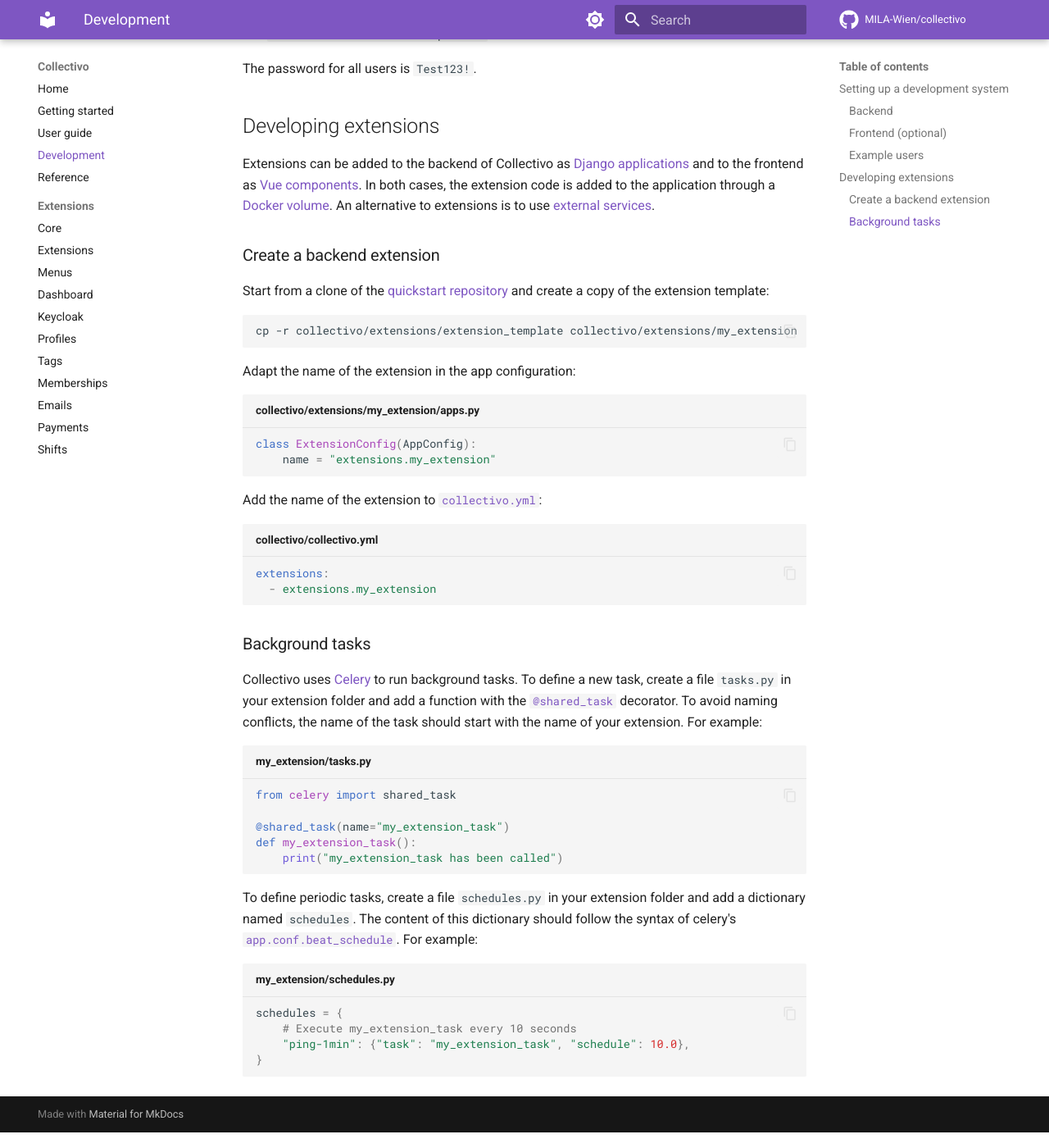
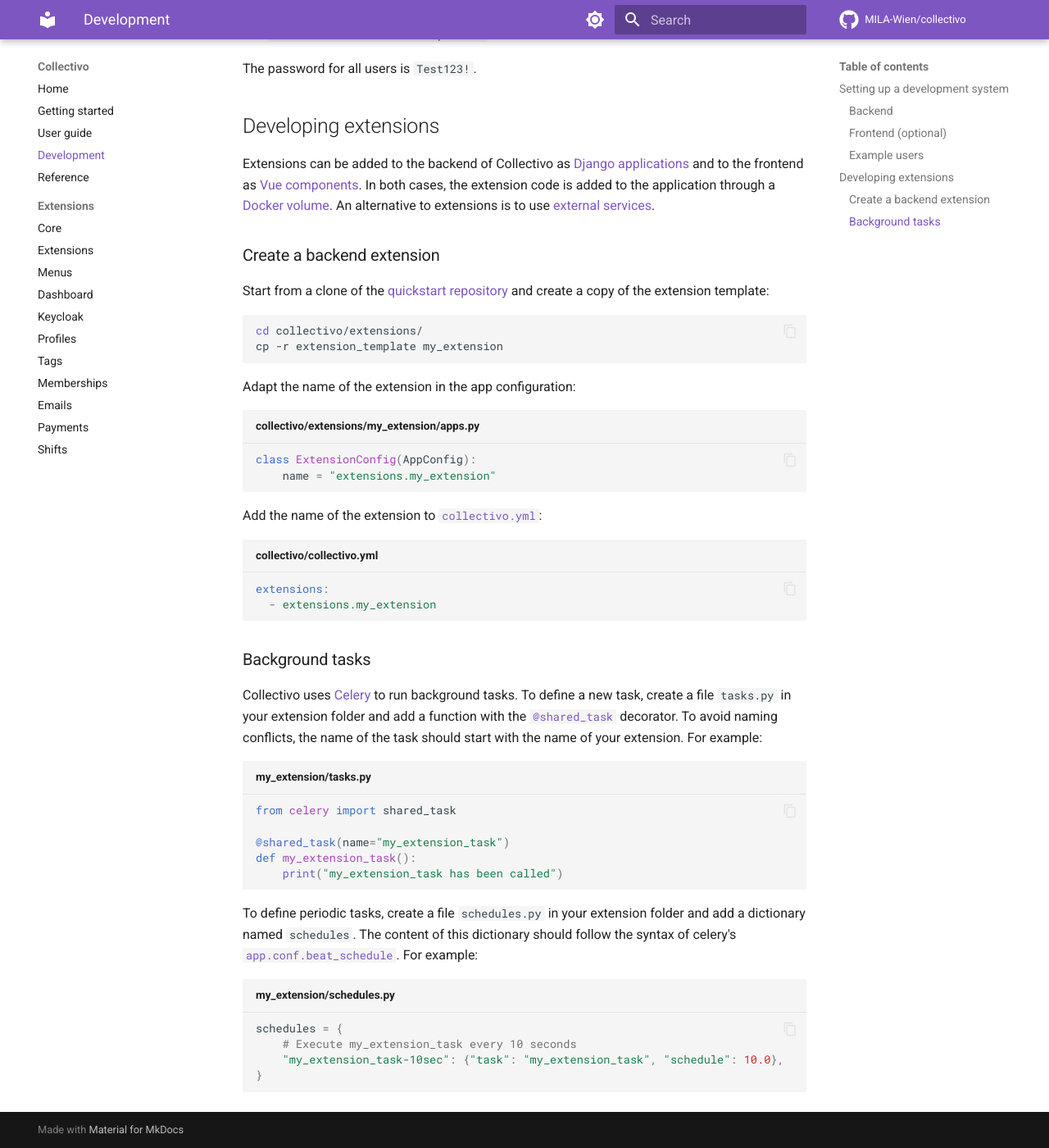
Before and after one commit to christwopointoh/collectivo, an MkDocs documentation site: the page built from docs/development.md, in a window 1280 px wide and 1400 px high, scrolled down 1771 px. Shown: the whole window at 82% size. Built offline with MkDocs 1.6.1 and Material for MkDocs 9.7.7, drawn with Linux system fonts in a browser that asks for light colours; comment, search, counter and statistics services are not loaded.

Commit message:
Update development.md

````diff
--- a/docs/development.md
+++ b/docs/development.md
@@ -87,7 +87,8 @@
 Start from a clone of the [quickstart repository](quickstart.md) and create a copy of the extension template:
 
 ```shell
-cp -r collectivo/extensions/extension_template collectivo/extensions/my_extension
+cd collectivo/extensions/
+cp -r extension_template my_extension
 ```
 
 Adapt the name of the extension in the app configuration:
@@ -123,6 +124,6 @@
 ```python title="my_extension/schedules.py"
 schedules = {
     # Execute my_extension_task every 10 seconds
-    "ping-1min": {"task": "my_extension_task", "schedule": 10.0},
+    "my_extension_task-10sec": {"task": "my_extension_task", "schedule": 10.0},
 }
 ```
````
